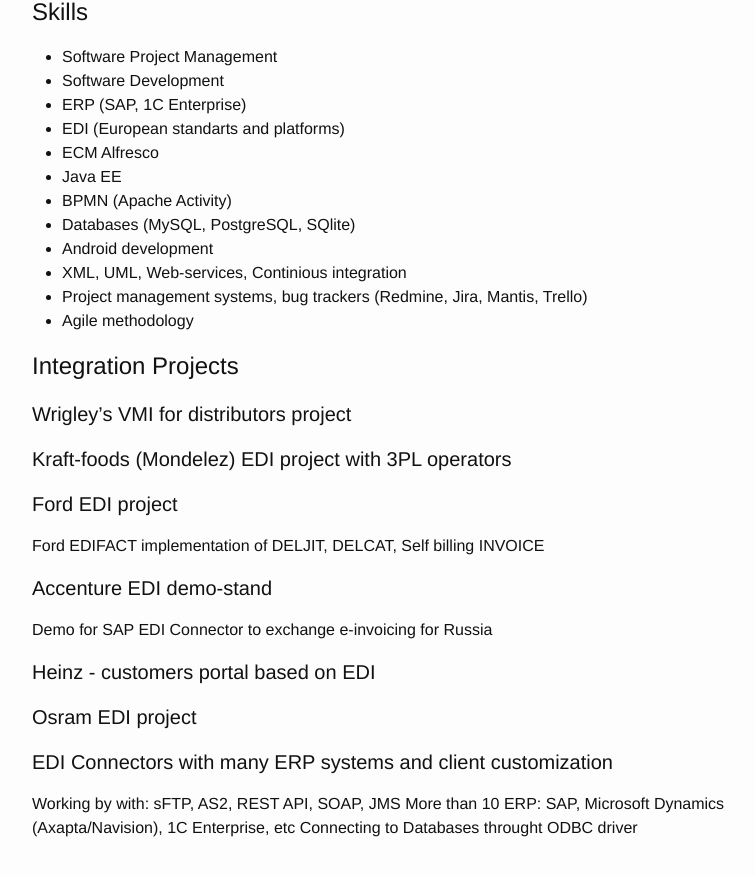
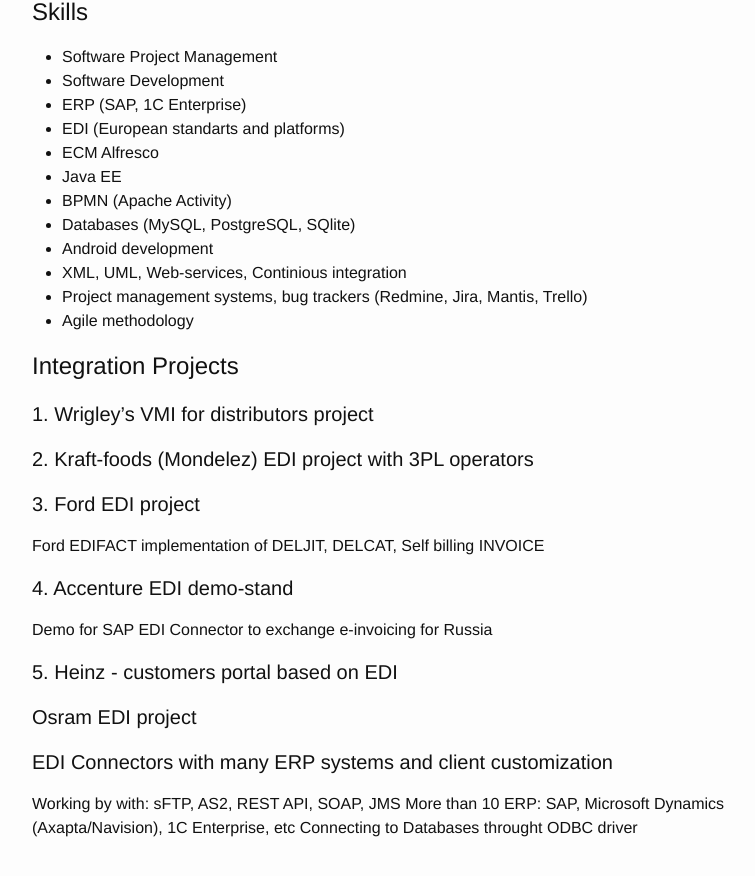
Before and after one commit to vetal232/vetal232.github.io, a Jekyll site: the page built from about.md, in a window 1280 px wide and 900 px high, scrolled down 812 px. Shown: the top 876 px of the window, without its empty margins (238-993 px from the left). Built offline with Jekyll 4.4.1, drawn with Linux system fonts in a browser that asks for light colours.

Commit message:
Update about.md

```diff
--- a/about.md
+++ b/about.md
@@ -54,17 +54,17 @@
 
 # Integration Projects
 
-#### Wrigley's VMI for distributors project
+#### 1. Wrigley's VMI for distributors project
 
-#### Kraft-foods (Mondelez) EDI project with 3PL operators
+#### 2. Kraft-foods (Mondelez) EDI project with 3PL operators
 
-#### Ford EDI project
+#### 3. Ford EDI project
 Ford EDIFACT implementation of DELJIT, DELCAT, Self billing INVOICE
 
-#### Accenture EDI demo-stand
+#### 4. Accenture EDI demo-stand
 Demo for SAP EDI Connector to exchange e-invoicing for Russia
 
-#### Heinz - customers portal based on EDI
+#### 5. Heinz - customers portal based on EDI
 
 #### Osram EDI project
 
```
